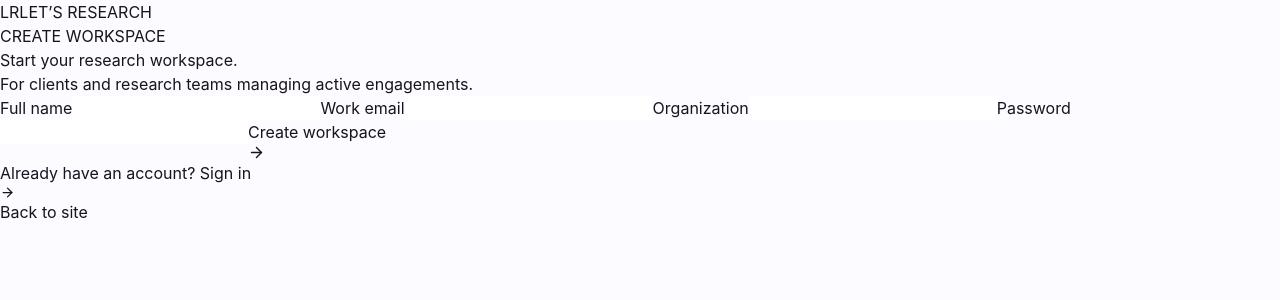
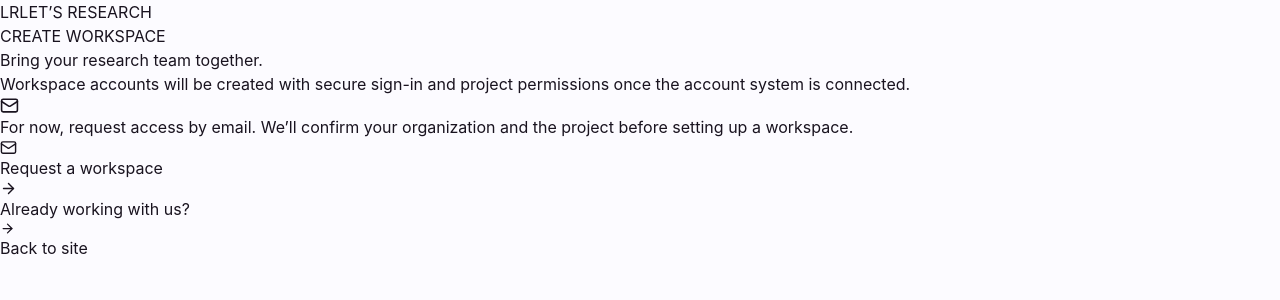
Before and after one commit to victormurimiofficial-sudo/Let-s-research, a Next.js app: page /signup in a window 1280 px wide. Shown: the top 300 px of the page. Built offline with nearby package versions, Linux system fonts and the light colour scheme.

Commit message:
Replace nonfunctional signup with a clear workspace request flow

```diff
--- a/pages/signup.tsx
+++ b/pages/signup.tsx
@@ -1,53 +1,17 @@
 import Head from 'next/head';
 import Link from 'next/link';
-import { ArrowRight } from 'lucide-react';
+import { ArrowRight, Mail } from 'lucide-react';
 
 export default function Signup() {
-  return (
-    <>
-      <Head>
-        <title>Create your workspace — Let’s Research</title>
-      </Head>
-      <div className="auth-page">
-        <div className="auth-panel">
-          <Link href="/" className="brand">
-            <span className="brand-mark">LR</span>
-            <span>LET’S RESEARCH</span>
-          </Link>
-          <div className="auth-copy">
-            <span className="section-number">CREATE WORKSPACE</span>
-            <h1>Start your research workspace.</h1>
-            <p>For clients and research teams managing active engagements.</p>
-          </div>
-          <form className="auth-form" onSubmit={e => e.preventDefault()}>
-            <label>
-              Full name
-              <input required />
-            </label>
-            <label>
-              Work email
-              <input type="email" required />
-            </label>
-            <label>
-              Organization
-              <input required />
-            </label>
-            <label>
-              Password
-              <input type="password" required />
-            </label>
-            <button className="button button-primary">
-              Create workspace <ArrowRight size={17} />
-            </button>
-          </form>
-          <Link href="/login" className="auth-secondary">
-            Already have an account? Sign in <ArrowRight size={15} />
-          </Link>
-          <Link href="/" className="back-link">
-            Back to site
-          </Link>
-        </div>
-      </div>
-    </>
-  );
+  return <>
+    <Head><title>Request Workspace | Let’s Research</title><meta name="description" content="Request a Let’s Research workspace for your organization or research team."/></Head>
+    <div className="auth-page"><div className="auth-panel">
+      <Link href="/" className="brand"><span className="brand-mark">LR</span><span>LET’S RESEARCH</span></Link>
+      <div className="auth-copy"><span className="section-number">CREATE WORKSPACE</span><h1>Bring your research team together.</h1><p>Workspace accounts will be created with secure sign-in and project permissions once the account system is connected.</p></div>
+      <div className="auth-message"><Mail size={19}/><span>For now, request access by email. We’ll confirm your organization and the project before setting up a workspace.</span></div>
+      <a className="button button-primary" href="mailto:Victormurimiofficial@gmail.com?subject=Let%27s%20Research%20workspace%20request&body=Name%3A%0AOrganization%3A%0AWork%20email%3A%0AResearch%20project%3A"><Mail size={17}/> Request a workspace <ArrowRight size={17}/></a>
+      <Link href="/login" className="auth-secondary">Already working with us? <ArrowRight size={15}/></Link>
+      <Link href="/" className="back-link">Back to site</Link>
+    </div></div>
+  </>;
 }
```
